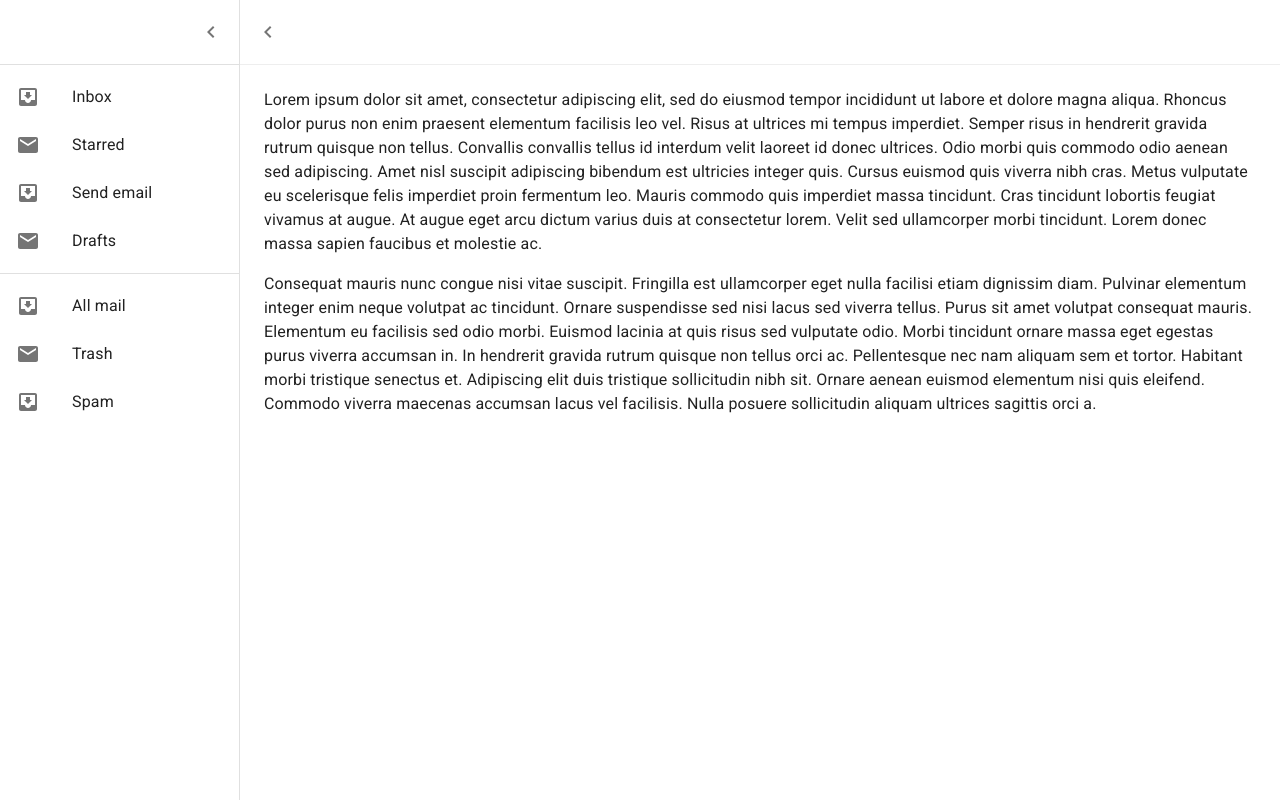
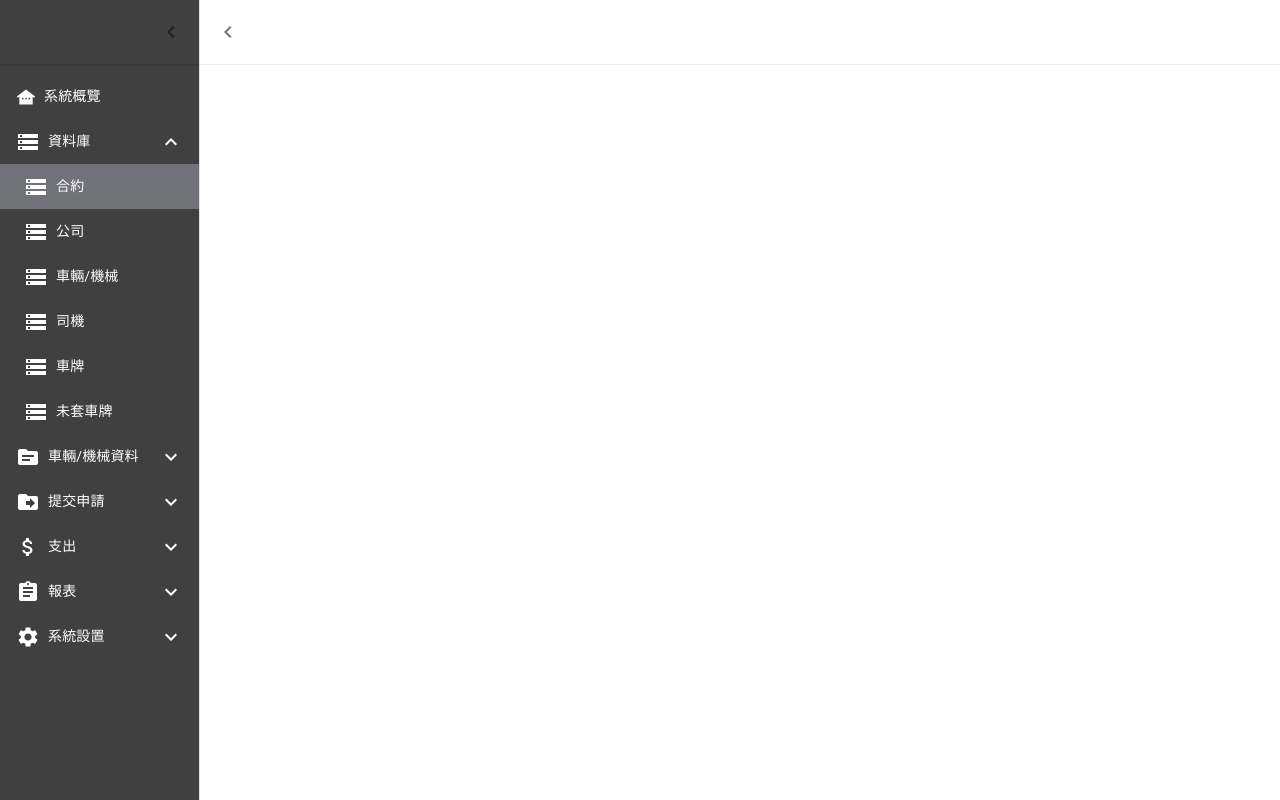
Before and after one commit to workmichaelma/cms-demo, a React (Create React App) app in the folder frontend/: page /admin/ in a window 1280 px wide. Built offline with nearby package versions, Linux system fonts and the light colour scheme.

Commit message:
add sidemenu

```diff
--- a/frontend/src/App.js
+++ b/frontend/src/App.js
@@ -6,6 +6,7 @@ import Drawer from '@mui/material/Drawer'
 import CssBaseline from '@mui/material/CssBaseline'
 import MuiAppBar from '@mui/material/AppBar'
 import Toolbar from '@mui/material/Toolbar'
+import Collapse from '@mui/material/Collapse'
 import List from '@mui/material/List'
 import Typography from '@mui/material/Typography'
 import Divider from '@mui/material/Divider'
@@ -20,10 +21,14 @@ import ListItemText from '@mui/material/ListItemText'
 import InboxIcon from '@mui/icons-material/MoveToInbox'
 import MailIcon from '@mui/icons-material/Mail'
 
+import ExpandLess from '@mui/icons-material/ExpandLess'
+import ExpandMore from '@mui/icons-material/ExpandMore'
+
 import TopNav from 'components/common/top-bar'
 import { sideBar } from 'global-store'
+import SideMenu from 'components/common/sidemenu'
 
-const drawerWidth = 240
+const drawerWidth = 200
 
 const Main = styled('main', { shouldForwardProp: (prop) => prop !== 'open' })(
   ({ theme, open }) => ({
@@ -84,7 +89,7 @@ export default function PersistentDrawerLeft() {
   }
 
   return (
-		<Box sx={{ display: 'flex' }}>
+    <Box sx={{ display: 'flex', color: 'white' }}>
       <CssBaseline />
       <AppBar
         position='fixed'
@@ -110,6 +115,7 @@ export default function PersistentDrawerLeft() {
         anchor='left'
         open={open}
       >
+        <div className='bg-neutral-700 text-white min-h-full'>
           <DrawerHeader>
             <IconButton onClick={handleDrawerClose}>
               {theme.direction === 'ltr' ? (
@@ -120,37 +126,10 @@ export default function PersistentDrawerLeft() {
             </IconButton>
           </DrawerHeader>
           <Divider />
-				<List>
-					{['Inbox', 'Starred', 'Send email', 'Drafts'].map((text, index) => (
-						<ListItem
-							key={text}
-							disablePadding
-						>
-							<ListItemButton>
-								<ListItemIcon>
-									{index % 2 === 0 ? <InboxIcon /> : <MailIcon />}
-								</ListItemIcon>
-								<ListItemText primary={text} />
-							</ListItemButton>
-						</ListItem>
-					))}
-				</List>
+
           <Divider />
-				<List>
-					{['All mail', 'Trash', 'Spam'].map((text, index) => (
-						<ListItem
-							key={text}
-							disablePadding
-						>
-							<ListItemButton>
-								<ListItemIcon>
-									{index % 2 === 0 ? <InboxIcon /> : <MailIcon />}
-								</ListItemIcon>
-								<ListItemText primary={text} />
-							</ListItemButton>
-						</ListItem>
-					))}
-				</List>
+          <SideMenu />
+        </div>
       </Drawer>
       <Main open={open}>
         <DrawerHeader />
--- /dev/null
+++ b/frontend/src/components/common/sidemenu/config.js
@@ -0,0 +1,183 @@
+import {
+  KeyboardArrowDown,
+  OtherHouses,
+  Storage,
+  Topic,
+  Settings,
+  AttachMoney,
+  DriveFileMove,
+  Assignment,
+} from '@mui/icons-material'
+
+export const items = [
+  {
+    name: '系統概覽',
+    url: '/',
+    icon: <OtherHouses sx={{ color: 'white', fontSize: 20 }} />,
+    disabled: true,
+    key: '',
+    isRoot: true,
+  },
+  {
+    name: '資料庫',
+    icon: <Storage sx={{ color: 'white' }} />,
+    key: 'DATABASE',
+    children: [
+      {
+        name: '合約',
+        url: '/contract',
+        key: 'contract',
+      },
+      {
+        name: '公司',
+        url: '/company',
+        key: 'company',
+      },
+      {
+        name: '車輛/機械',
+        url: '/vehicle',
+        key: 'vehicle',
+      },
+      {
+        name: '司機',
+        url: '/driver',
+        key: 'driver',
+      },
+      {
+        name: '車牌',
+        url: '/reg_mark',
+        key: 'reg_mark',
+      },
+      {
+        name: '未套車牌',
+        url: '/empty_reg_mark',
+        key: 'empty_reg_mark',
+      },
+    ],
+  },
+  {
+    name: '車輛/機械資料',
+    icon: <Topic sx={{ color: 'white' }} />,
+    key: 'VEHICLE INFO',
+    children: [
+      {
+        name: '扣數合約',
+        url: '/contract_deduct',
+        key: 'contract_deduct',
+      },
+      {
+        name: '許可證',
+        url: '/permit_area',
+        key: 'permit_area',
+      },
+      {
+        name: '車輛續牌',
+        url: '/valid_license',
+        key: 'valid_license',
+      },
+      {
+        name: '車輛續牌(全部)',
+        url: '/license',
+        key: 'license',
+      },
+      {
+        name: '車輛續保',
+        url: '/valid_insurance',
+        key: 'valid_insurance',
+      },
+      {
+        name: '車輛續保(全部)',
+        url: '/insurance',
+        key: 'insurance',
+      },
+      {
+        name: 'GPS',
+        url: '/gps',
+        key: 'gps',
+      },
+      {
+        name: 'Autotoll',
+        url: '/autotoll',
+        key: 'autotoll',
+      },
+      {
+        name: '燃油卡',
+        url: '/fuel',
+        key: 'fuel',
+      },
+    ],
+  },
+  {
+    name: '提交申請',
+    icon: <DriveFileMove sx={{ color: 'white' }} />,
+    key: 'APPLICATION',
+    children: [
+      {
+        name: '駕駛許可',
+        url: '/driver_permit',
+        key: 'driver_permit',
+      },
+      {
+        name: '維修',
+        url: '/repair_record',
+        key: 'repair_record',
+      },
+    ],
+  },
+  {
+    name: '支出',
+    icon: <AttachMoney sx={{ color: 'white' }} />,
+    children: [
+      {
+        name: '過路費',
+        url: '/expenses_autotoll',
+        key: 'expenses_autotoll',
+      },
+      {
+        name: '燃油費',
+        url: '/expenses_fuel',
+        key: 'expenses_fuel',
+      },
+    ],
+  },
+  {
+    key: 'REPORT',
+    name: '報表',
+    icon: <Assignment sx={{ color: 'white' }} />,
+    children: [
+      {
+        name: '合約車輛總結',
+        url: '/vehicle_summary',
+        key: 'vehicle_summary',
+      },
+      {
+        name: '每月車輛開支',
+        url: '/monthly_expenses',
+        key: 'monthly_expenses',
+      },
+      {
+        name: '每月車輛轉移',
+        url: '/monthly_vehicle',
+        key: 'monthly_vehicle',
+      },
+    ],
+  },
+  {
+    name: '系統設置',
+    key: 'SETTING',
+    icon: <Settings sx={{ color: 'white' }} />,
+    isAdminOnly: true,
+    children: [
+      // {
+      // 	name: 'Log',
+      // 	url: '/log',
+      // key: 'log'
+      // },
+      {
+        name: '用戶管理',
+        url: '/user',
+        key: 'user',
+      },
+    ],
+  },
+]
--- /dev/null
+++ b/frontend/src/components/common/sidemenu/index.js
@@ -0,0 +1,13 @@
+import React from 'react'
+
+import Items from './items'
+
+function SideMenu() {
+  return (
+    <div className='bg-neutral-700'>
+      <Items />
+    </div>
+  )
+}
+
+export default SideMenu
--- /dev/null
+++ b/frontend/src/components/common/sidemenu/item.js
@@ -0,0 +1,87 @@
+import { useState } from 'react'
+import ListSubheader from '@mui/material/ListSubheader'
+import List from '@mui/material/List'
+import ListItemButton from '@mui/material/ListItemButton'
+import ListItemIcon from '@mui/material/ListItemIcon'
+import ListItemText from '@mui/material/ListItemText'
+import Collapse from '@mui/material/Collapse'
+import InboxIcon from '@mui/icons-material/MoveToInbox'
+import DraftsIcon from '@mui/icons-material/Drafts'
+import SendIcon from '@mui/icons-material/Send'
+import ExpandLess from '@mui/icons-material/ExpandLess'
+import ExpandMore from '@mui/icons-material/ExpandMore'
+import StarBorder from '@mui/icons-material/StarBorder'
+import { useAtom } from 'jotai'
+import { sideBar } from 'global-store'
+
+const Bar = ({ item, onClick, open, activeItem }) => {
+  const hasChild = item?.children
+  const selected = activeItem === item.key
+  return (
+    <ListItemButton
+      selected={hasChild && open ? false : selected}
+      onClick={onClick}
+      sx={{
+        pl: !hasChild && !item.isRoot ? '24px' : '16px',
+      }}
+    >
+      <ListItemIcon
+        sx={{
+          minWidth: 'auto',
+          paddingRight: '8px',
+          color: 'white',
+        }}
+      >
+        {item.icon}
+      </ListItemIcon>
+      <ListItemText
+        primary={item.name}
+        sx={{ '.MuiTypography-root': { fontSize: '14px' } }}
+      />
+      {hasChild ? open ? <ExpandLess /> : <ExpandMore /> : null}
+    </ListItemButton>
+  )
+}
+
+export default function Item({ item }) {
+  const [{ activeItem }] = useAtom(sideBar)
+  const [open, setOpen] = useState(activeItem[0] === item.key)
+
+  const handleClick = () => {
+    setOpen(!open)
+  }
+
+  return (
+    <div className=''>
+      <Bar
+        onClick={handleClick}
+        item={item}
+        open={open}
+        activeItem={activeItem[0]}
+      />
+      {item?.children && (
+        <Collapse
+          in={open}
+          timeout='auto'
+          unmountOnExit
+        >
+          <List
+            component='div'
+            disablePadding
+          >
+            {item.children.map((child) => (
+              <Bar
+                key={child.name}
+                activeItem={activeItem[1]}
+                item={{
+                  icon: item.icon,
+                  ...child,
+                }}
+              />
+            ))}
+          </List>
+        </Collapse>
+      )}
+    </div>
+  )
+}
--- /dev/null
+++ b/frontend/src/components/common/sidemenu/items.js
@@ -0,0 +1,22 @@
+import { List } from '@mui/material'
+import Item from './item'
+import { items } from './config'
+
+export default function MenuItems() {
+  return (
+    <List
+      sx={{
+        '.MuiListItemButton-root.Mui-selected': {
+          backgroundColor: 'rgb(113,113,122)',
+        },
+        '.MuiListItemButton-root:hover': {
+          backgroundColor: 'rgb(113,113,122)',
+        },
+      }}
+    >
+      {items.map((item) => (
+        <Item item={item} />
+      ))}
+    </List>
+  )
+}
--- a/frontend/src/global-store.js
+++ b/frontend/src/global-store.js
@@ -14,4 +14,5 @@ export const topBar = atom({
 })
 export const sideBar = atom({
   open: true,
+  activeItem: ['DATABASE', 'contract'],
 })
```
Also changed, not shown: 1 other file (tests, documents, lock files or other folders). Lines whose indentation alone changed are shown as unchanged.
